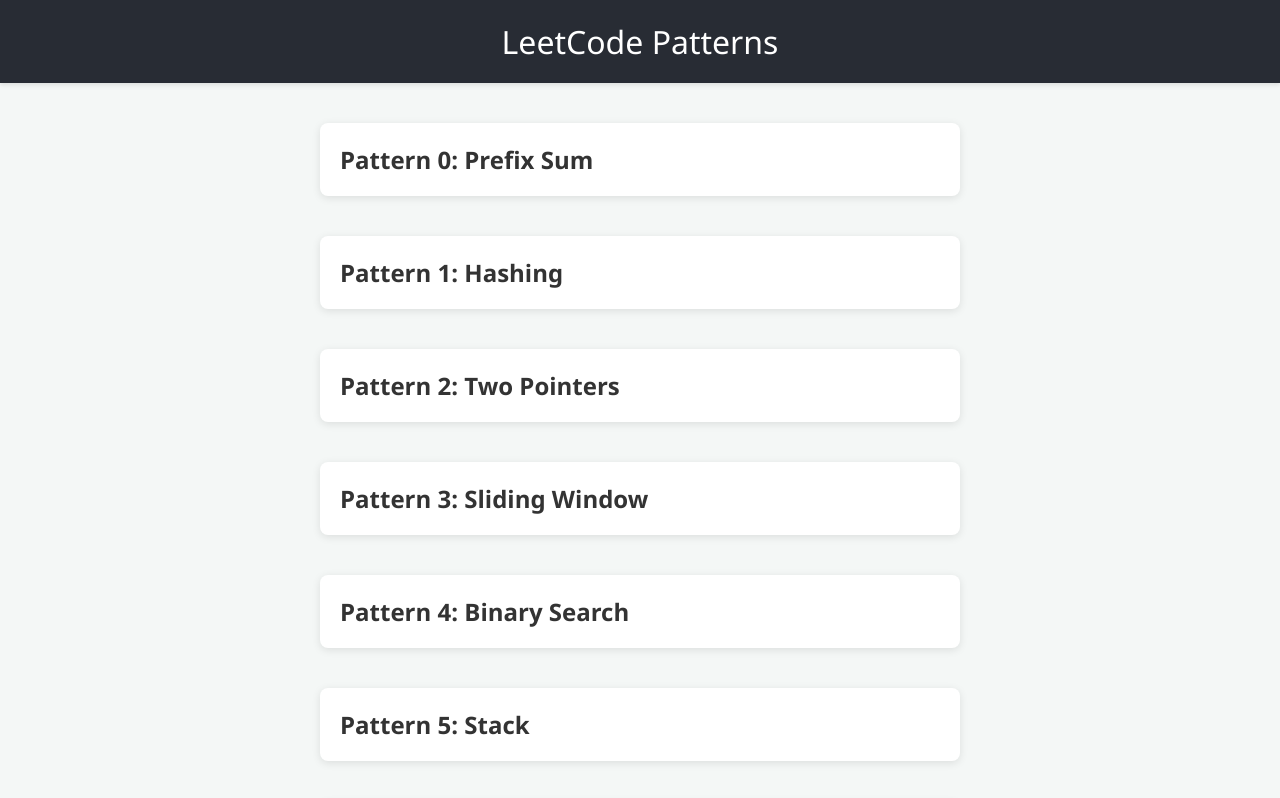
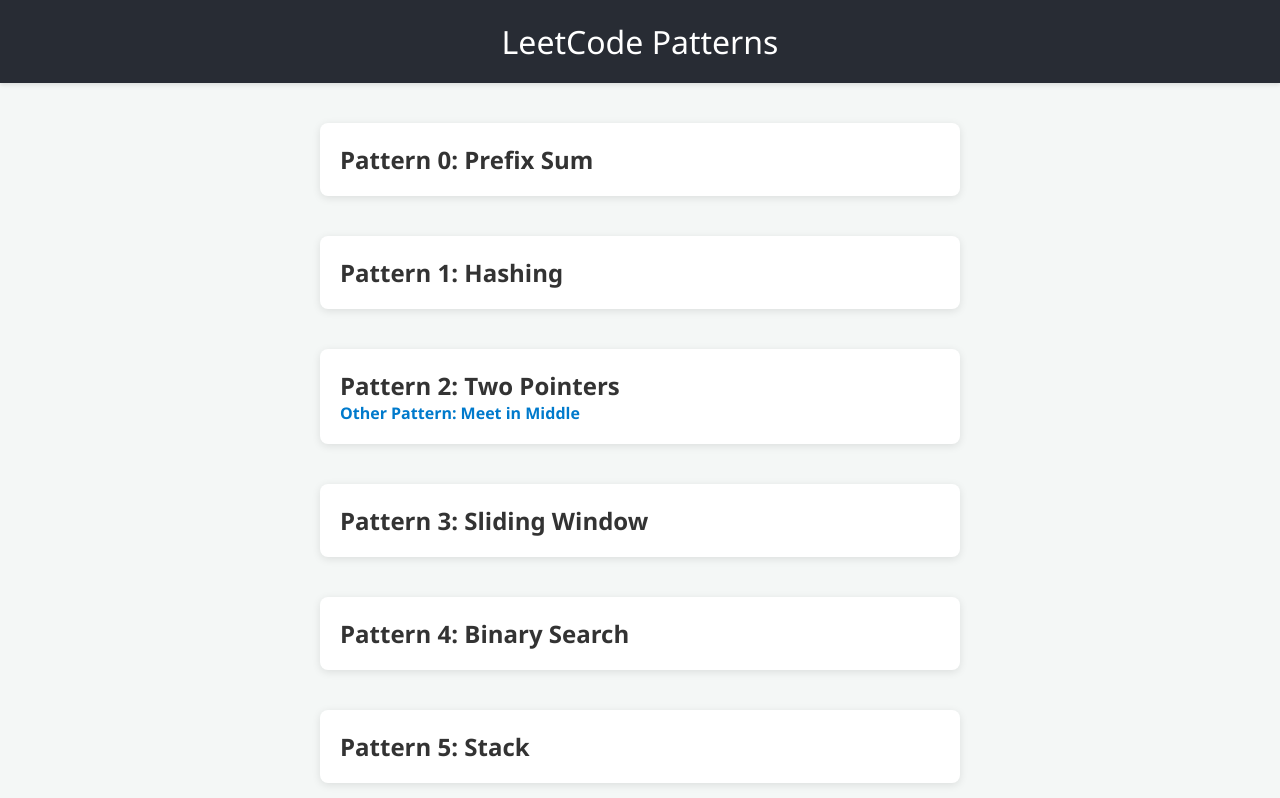
Before and after one commit to nagarjunaKolloju/LeetCode-patterns, a plain HTML site: page index.html in a window 1280 px wide. Shown: the top 798 px of the page. Drawn offline with Linux system fonts and the light colour scheme.

Commit message:
Update index.html

```diff
--- a/index.html
+++ b/index.html
@@ -83,6 +83,9 @@
       <div class="pattern-card">
           <a href="https://leetcode.com/discuss/study-guide/1688903/Solved-all-two-pointers-problems-in-100-days">
               <h2>Pattern 2: Two Pointers</h2>
+            <div class="sub-pattern">
+                <a href="https://leetcode.com/discuss/study-guide/1072548/A-Beginners-guid-to-BFS-and-DFS">Other Pattern: Meet in Middle</a>
+            </div>
           </a>
       </div>
       <div class="pattern-card">
```
